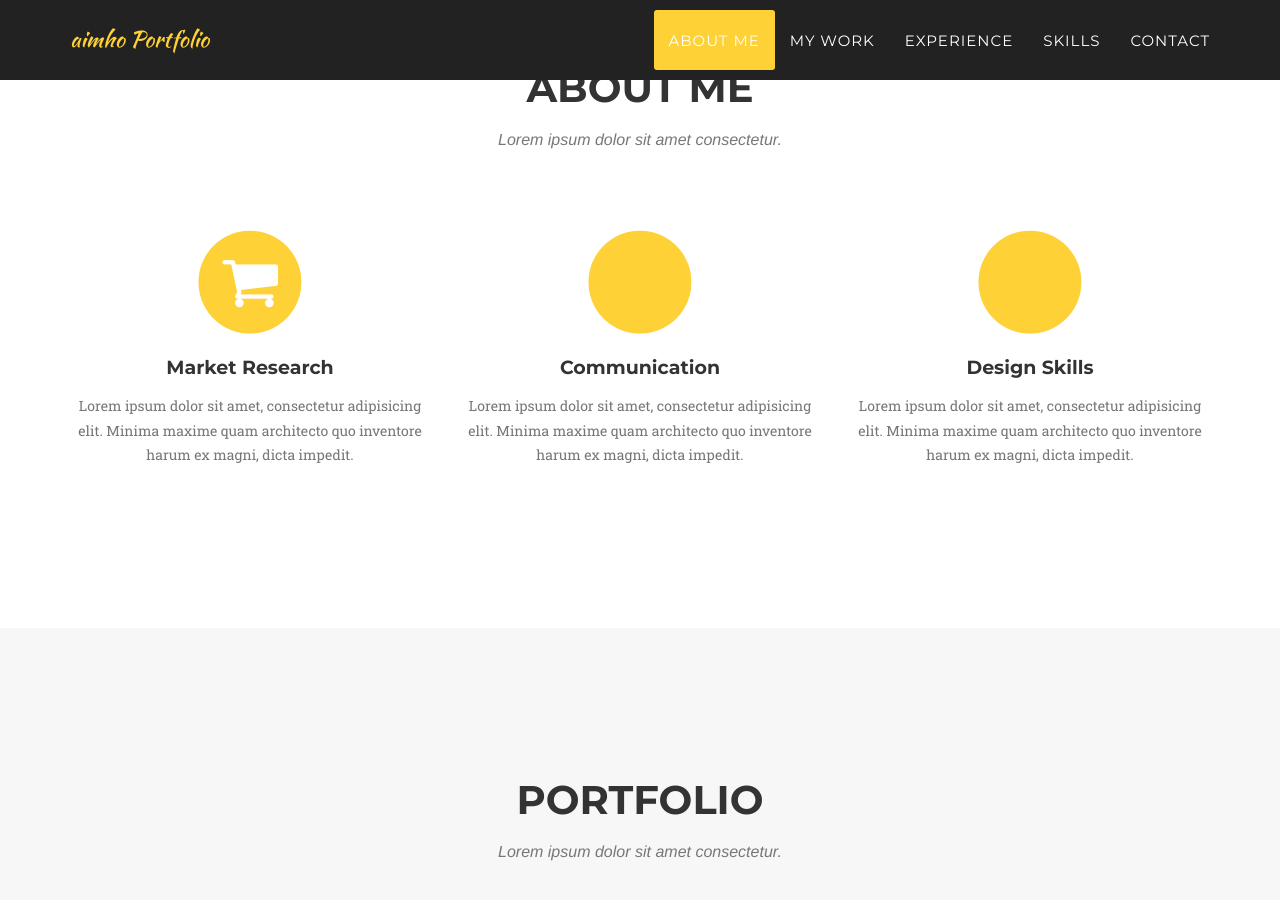
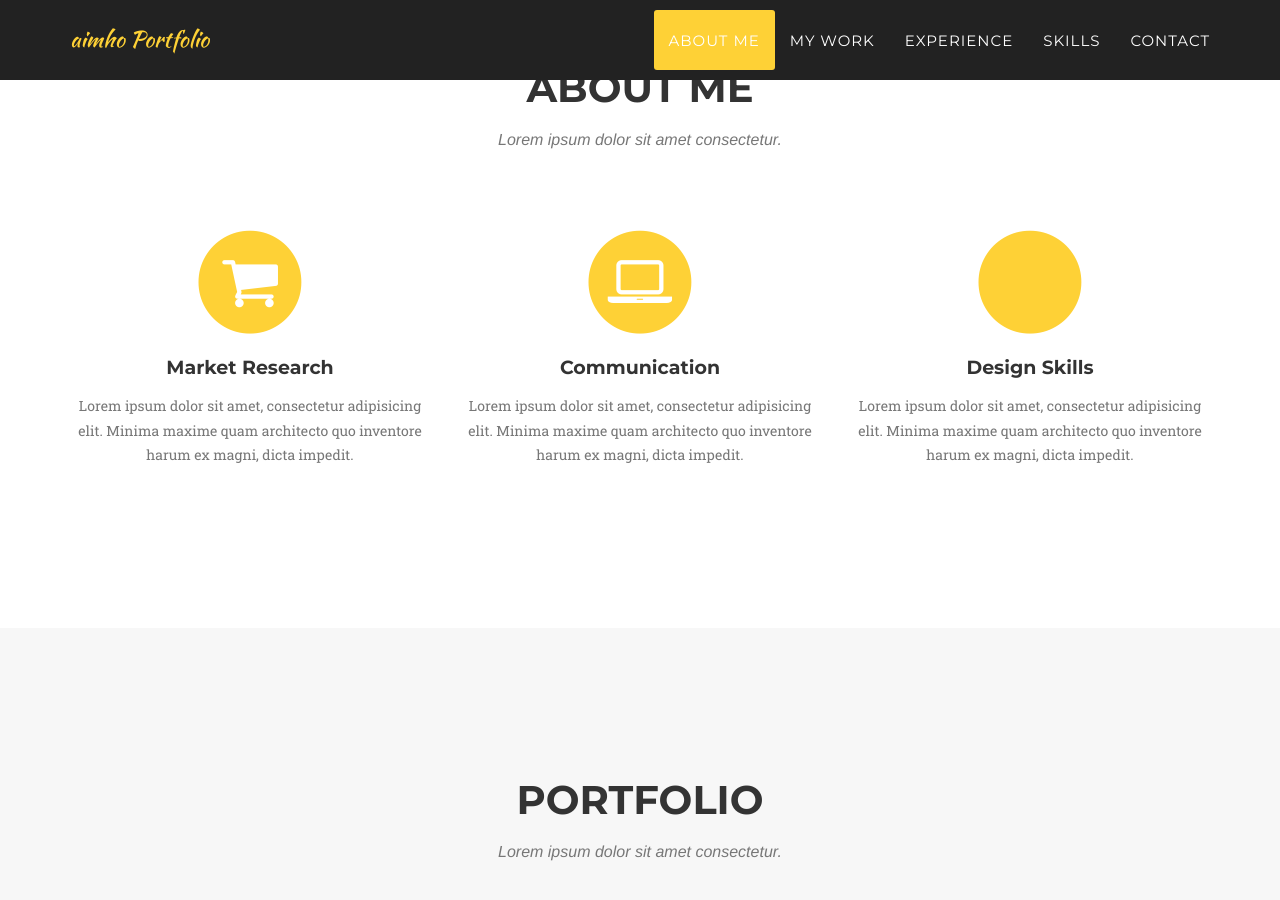
Before and after one commit to aimho23/portfolio, a Jekyll site: the page built from index.html, in a window 1280 px wide and 900 px high, scrolled down 842 px. Built offline with Jekyll 4.4.1, drawn with Linux system fonts in a browser that asks for light colours; some web fonts are replaced.

Commit message:
about icon return

```diff
--- a/_includes/services.html
+++ b/_includes/services.html
@@ -19,7 +19,7 @@
                 <div class="col-md-4">
                     <span class="fa-stack fa-4x">
                         <i class="fa fa-circle fa-stack-2x text-primary"></i>
-                        <i class="fa fa-handshake fa-stack-1x fa-inverse"></i>
+                        <i class="fa fa-laptop fa-stack-1x fa-inverse"></i>
                     </span>
                     <h4 class="service-heading">Communication</h4>
                     <p class="text-muted">Lorem ipsum dolor sit amet, consectetur adipisicing elit. Minima maxime quam architecto quo inventore harum ex magni, dicta impedit.</p>
@@ -27,7 +27,7 @@
                 <div class="col-md-4">
                     <span class="fa-stack fa-4x">
                         <i class="fa fa-circle fa-stack-2x text-primary"></i>
-                        <i class="fa fa-palette fa-stack-1x fa-inverse"></i>
+                        <i class="fa fa-security fa-stack-1x fa-inverse"></i>
                     </span>
                     <h4 class="service-heading">Design Skills</h4>
                     <p class="text-muted">Lorem ipsum dolor sit amet, consectetur adipisicing elit. Minima maxime quam architecto quo inventore harum ex magni, dicta impedit.</p>
```
